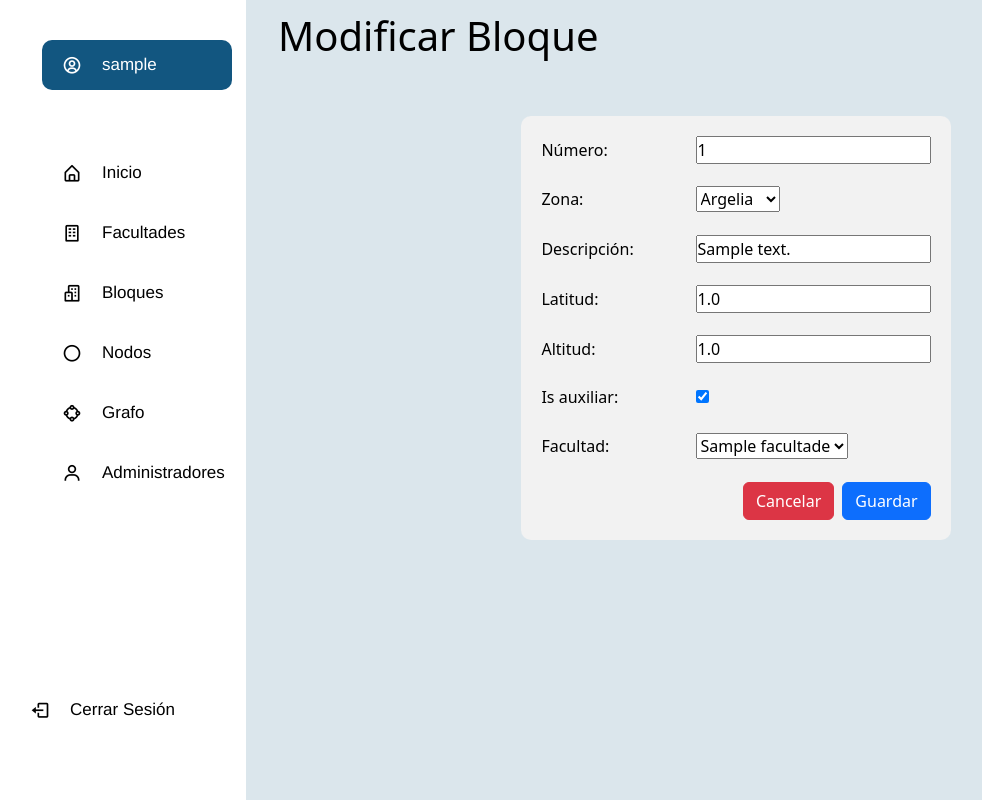
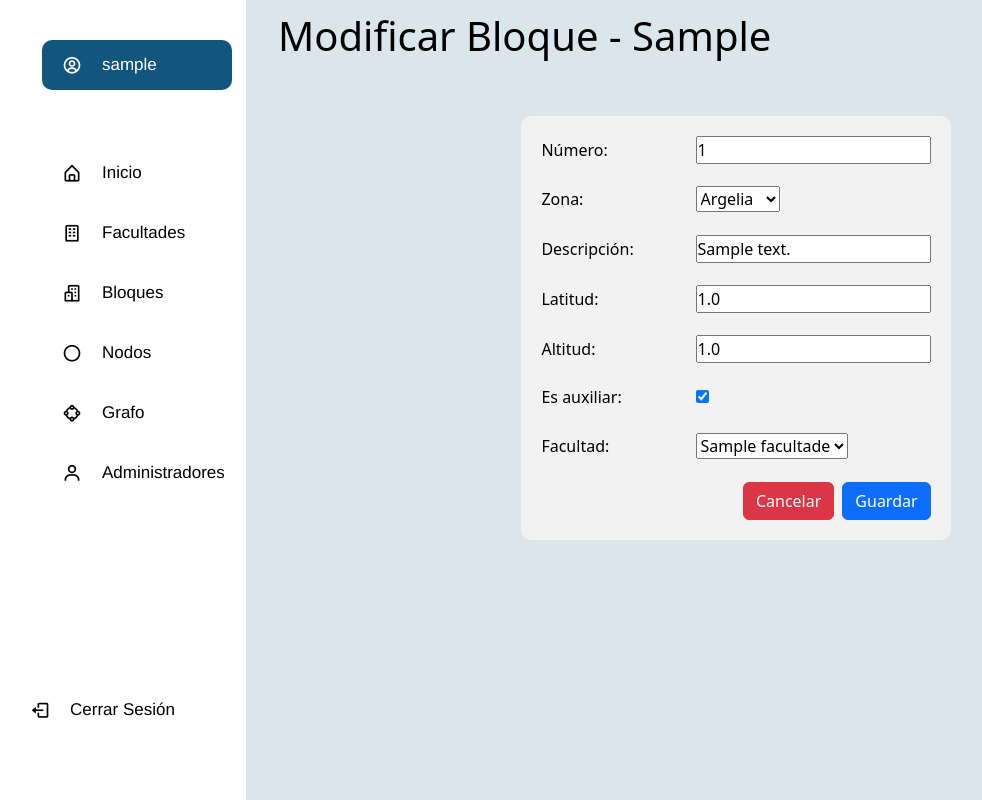
Before and after one commit to IvanG0nzalez/Mapify, a Django app: page /administracion/modificar-bloque/1/ in a window 1280 px wide. Shown: the whole page, without its empty margins (4-986 px from the left). Run offline with Django 4.2, Linux system fonts and the light colour scheme; a user stored in the database is signed in; tables that the repository leaves empty hold one stand-in row (values such as "Sample post").

Commit message:
Templates details

```diff
--- a/Mapeo/views.py
+++ b/Mapeo/views.py
@@ -234,7 +234,8 @@ def modificar_bloque(request, id):
     bloque = get_object_or_404(Bloque, id=id)
     data = {
         'form': ModificarBloqueForm(instance=bloque),
-        'bloque_id': id
+        'bloque_id': id,
+        'bloque': bloque
     }
     if request.method == 'POST':
         formulario = ModificarBloqueForm(data=request.POST, instance=bloque)
@@ -250,7 +251,8 @@ def listado_modificar_bloque(request, id):
     bloque = get_object_or_404(Bloque, id=id)
     data = {
         'form': ModificarBloqueForm(instance=bloque),
-        'bloque_id': id
+        'bloque_id': id,
+        'bloque': bloque
     }
     if request.method == 'POST':
         formulario = ModificarBloqueForm(data=request.POST, instance=bloque)
@@ -333,7 +335,8 @@ def nodo_modificar_bloque(request, id):
     bloque = get_object_or_404(Bloque, id=id)
     data = {
         'form': ModificarBloqueForm(instance=bloque),
-        'bloque_id': id
+        'bloque_id': id,
+        'bloque': bloque
     }
     if request.method == 'POST':
         formulario = ModificarBloqueForm(data=request.POST, instance=bloque)
--- a/templates/pantallas/detalle_bloque.html
+++ b/templates/pantallas/detalle_bloque.html
@@ -7,7 +7,7 @@
 
 
 {% block contenido %}
-    <h1 class="container">Detalle de Bloque</h1>
+    <h1 class="container">Detalle de Bloque - {{ bloque.codigo }}</h1>
 
     <div id="div_center">
         <div class="div_responsive mt-5">
--- a/templates/pantallas/detalle_nodo.html
+++ b/templates/pantallas/detalle_nodo.html
@@ -7,13 +7,13 @@
 
 
 {% block contenido %}
-    <h1 class="container">Detalle de Nodo</h1>
+    <h1 class="container">Detalle de Nodo - {{ nodo.codigo }} ({{ nodo.bloque.descripcion }})</h1>
     <div id="div_center">
         <div class="div_responsive">
             <form>
                 <div class="mb-4">
                     <li>
-                        <label for="bloque" class="form-label"><strong>Bloque:</strong> {{ nodo.bloque }}</label>
+                        <label for="bloque_codigo" class="form-label"><strong>Código bloque:</strong> {{ nodo.bloque }}</label>
                     </li>
                 </div>
                 <div class="mb-4">
--- a/templates/pantallas/grafo_admin.html
+++ b/templates/pantallas/grafo_admin.html
@@ -16,7 +16,6 @@
         <script src="{% static 'scripts/grafo.js' %}"></script>
         {% else %}
             <H1>El grafo no tiene nodos</H1>
-            <!--Ahí lo centran bonito, gracias att: El DBA-->
         {% endif %}
     </div>
 {% endblock %}
--- a/templates/pantallas/listado_modificar_bloque.html
+++ b/templates/pantallas/listado_modificar_bloque.html
@@ -7,7 +7,7 @@
 {% endblock %}
 
 {% block contenido %}
-    <h1 class="container">Modificar Bloque</h1>
+    <h1 class="container">Modificar Bloque - {{ bloque.codigo }}</h1>
 
     <div id="div_center">
         <div class="div_responsive mt-5">
@@ -48,7 +48,7 @@
                     {{ form.altitud }}
                 </div>
                 <div class="mb-3">
-                    <label for="{{ form.is_auxiliar.id_for_label }}" class="form-label">Is auxiliar:</label>
+                    <label for="{{ form.is_auxiliar.id_for_label }}" class="form-label">Es auxiliar:</label>
                     {{ form.is_auxiliar }}
                 </div>
                 <div class="mb-3">
--- a/templates/pantallas/modificar_bloque.html
+++ b/templates/pantallas/modificar_bloque.html
@@ -7,7 +7,7 @@
 {% endblock %}
 
 {% block contenido %}
-    <h1 class="container">Modificar Bloque</h1>
+    <h1 class="container">Modificar Bloque - {{ bloque.codigo }}</h1>
 
     <div id="div_center">
         <div class="div_responsive mt-5">
@@ -48,7 +48,7 @@
                     {{ form.altitud }}
                 </div>
                 <div class="mb-3">
-                    <label for="{{ form.is_auxiliar.id_for_label }}" class="form-label">Is auxiliar:</label>
+                    <label for="{{ form.is_auxiliar.id_for_label }}" class="form-label">Es auxiliar:</label>
                     {{ form.is_auxiliar }}
                 </div>
                 <div class="mb-3">
--- a/templates/pantallas/nodo_detalle_bloque.html
+++ b/templates/pantallas/nodo_detalle_bloque.html
@@ -7,7 +7,7 @@
 
 
 {% block contenido %}
-    <h1 class="container">Detalle de Bloque</h1>
+    <h1 class="container">Detalle de Bloque - {{ bloque.codigo }}</h1>
 
     <div id="div_center">
         <div class="div_responsive mt-5">
--- a/templates/pantallas/nodo_modificar_bloque.html
+++ b/templates/pantallas/nodo_modificar_bloque.html
@@ -7,7 +7,7 @@
 {% endblock %}
 
 {% block contenido %}
-    <h1 class="container">Modificar Bloque</h1>
+    <h1 class="container">Modificar Bloque - {{ bloque.codigo }}</h1>
 
     <div id="div_center">
         <div class="div_responsive mt-5">
@@ -48,7 +48,7 @@
                     {{ form.altitud }}
                 </div>
                 <div class="mb-3">
-                    <label for="{{ form.is_auxiliar.id_for_label }}" class="form-label">Is auxiliar:</label>
+                    <label for="{{ form.is_auxiliar.id_for_label }}" class="form-label">Es auxiliar:</label>
                     {{ form.is_auxiliar }}
                 </div>
                 <div class="mb-3">
```
